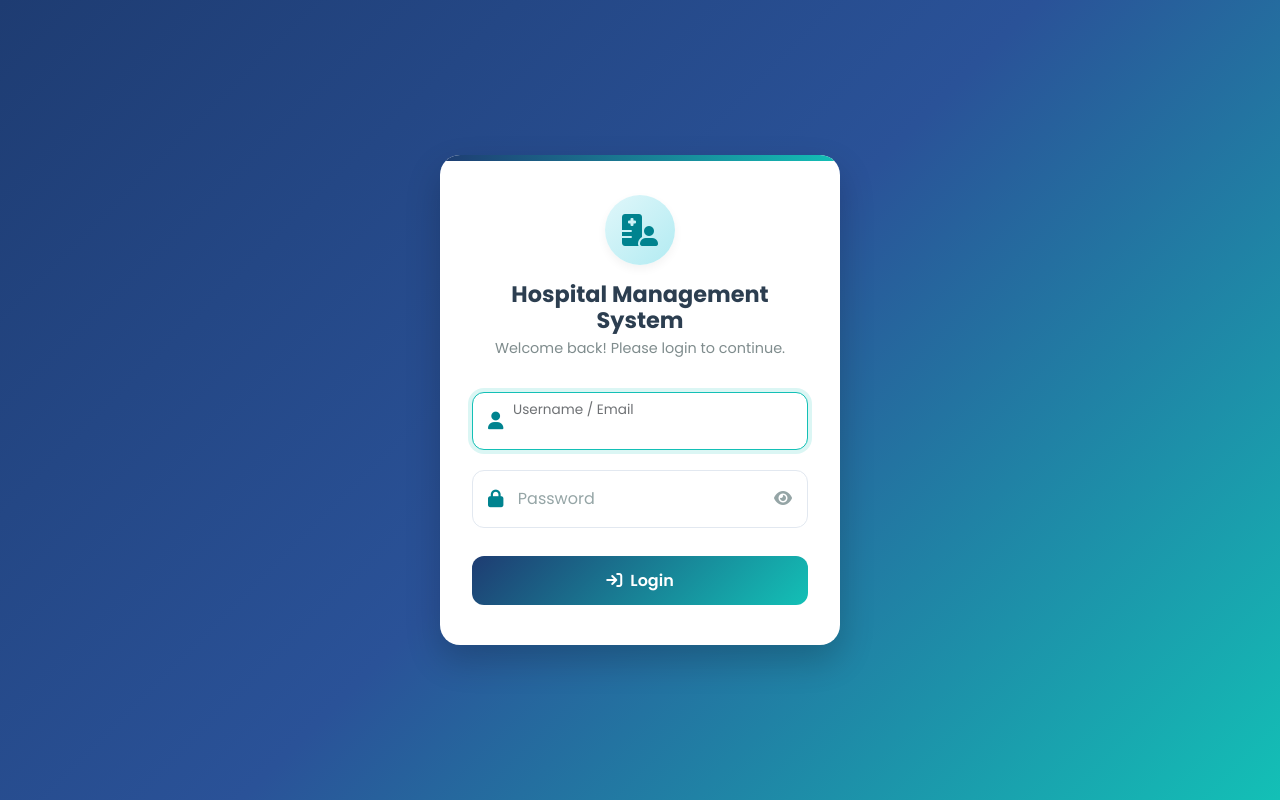
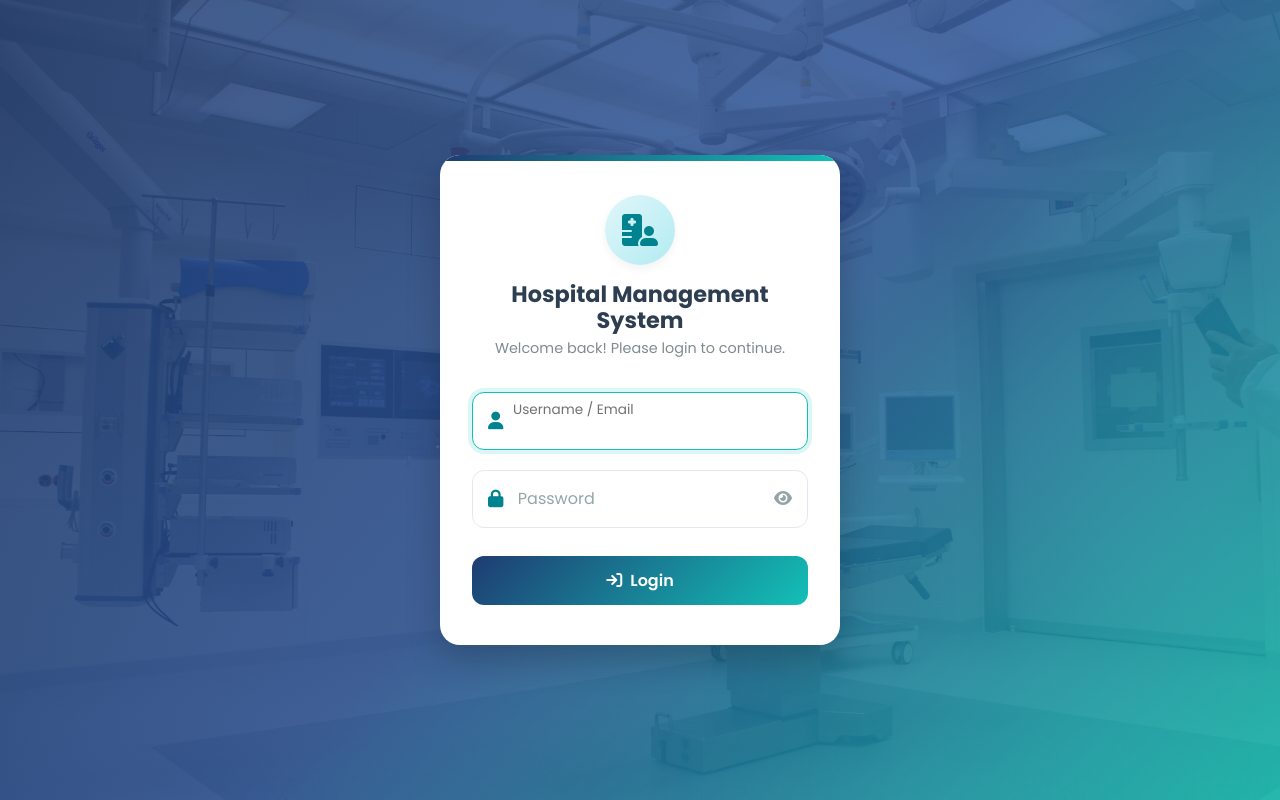
Before and after one commit to usame-ahmed/hospital-management-system, a PHP site: page /auth/login.php in a window 1280 px wide. Run offline with PHP 8.4, Linux system fonts and the light colour scheme.

Commit message:
Please provide the file changes or a summary of the modifications you made so I can generate the commit message for you.

```diff
--- a/auth/login.php
+++ b/auth/login.php
@@ -44,7 +44,8 @@ if ($_SERVER['REQUEST_METHOD'] === 'POST') {
     <style>
         body {
             font-family: 'Poppins', sans-serif;
-            background: linear-gradient(135deg, #1e3c72 0%, #2a5298 50%, #13c0b6 100%);
+            background: linear-gradient(135deg, rgba(30, 60, 114, 0.85) 0%, rgba(42, 82, 152, 0.85) 50%, rgba(19, 192, 182, 0.85) 100%),
+                        url('../assets/img/hospital-bg.jpg') center/cover no-repeat fixed;
             min-height: 100vh;
             display: flex;
             align-items: center;
```
Also changed, not shown: assets/img/hospital-bg.jpg (added).
